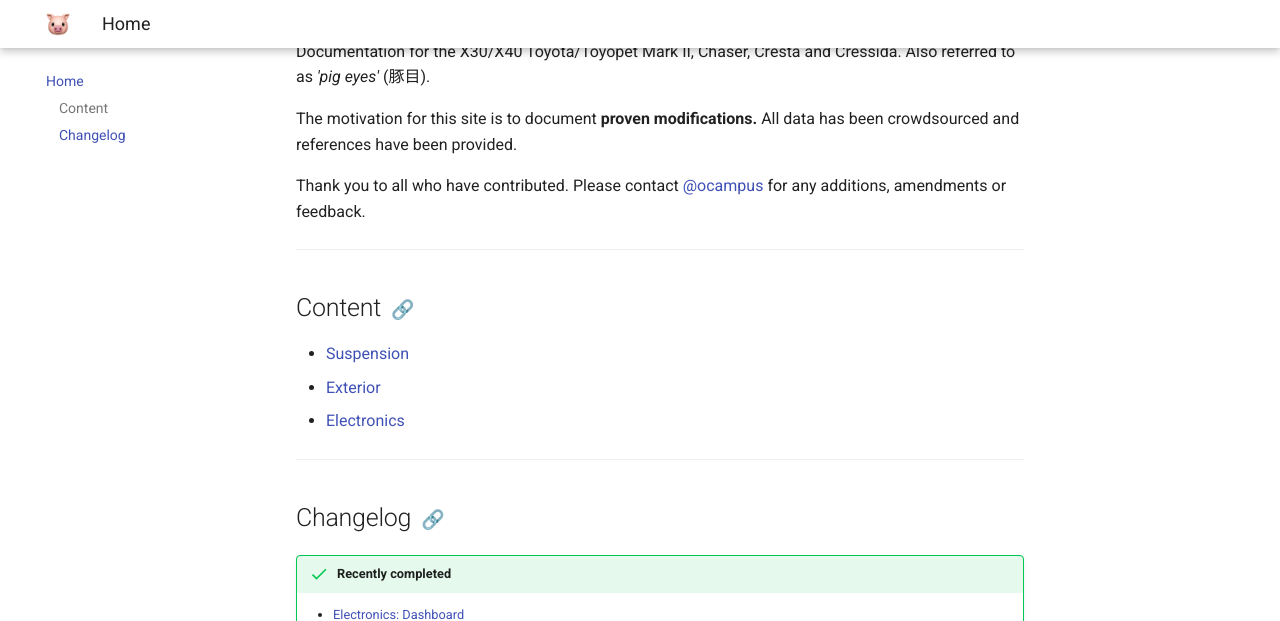
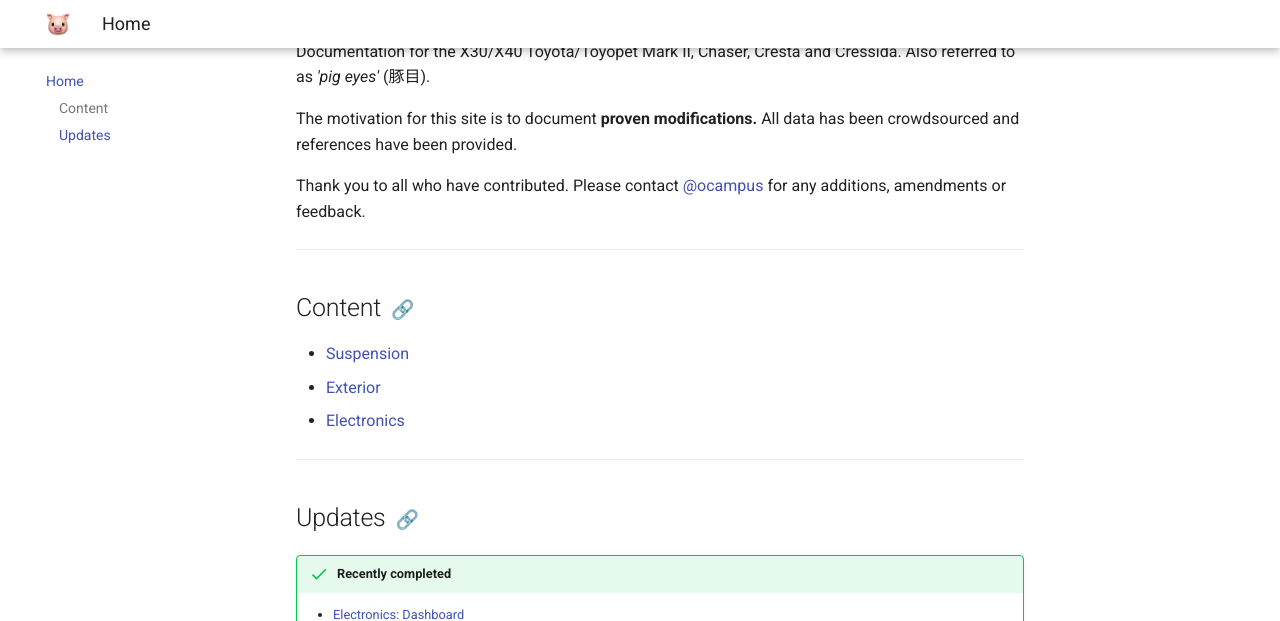
Before and after one commit to ocampco/pig-eyes-diy, an MkDocs documentation site: the page built from docs/index.md, in a window 1280 px wide and 900 px high, scrolled down 566 px. Shown: the top 621 px of the window. Built offline with MkDocs 1.6.1 and Material for MkDocs 9.7.7, drawn with Linux system fonts in a browser that asks for light colours.

Commit message:
Use more friendly naming

```diff
--- a/docs/index.md
+++ b/docs/index.md
@@ -18,7 +18,7 @@
 
 ---
 
-## Changelog
+## Updates
 
 !!! success "Recently completed"
     - [Electronics: Dashboard](./electronics/dashboard.md)
```
